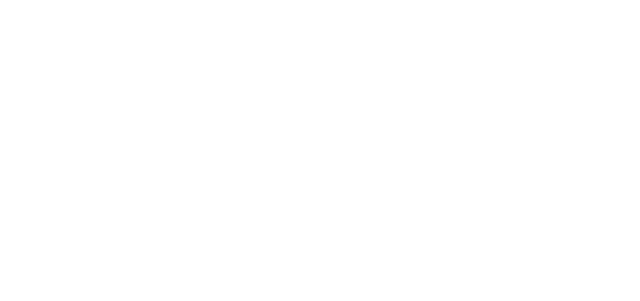
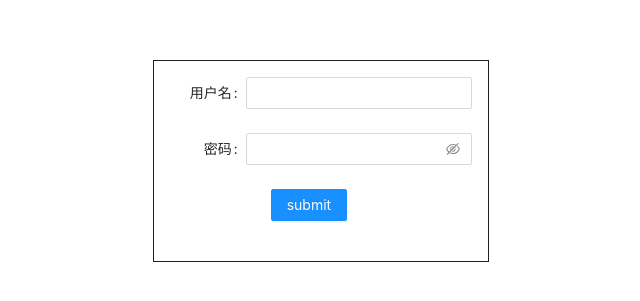
Before and after one commit to jiangxindong/note-online-font-end, a Vue app: page /login in a window 1280 px wide. Before the commit this address had no page. Shown: the part 239-540 px from the top of the page, without its empty margins (319-959 px from the left). Built offline with nearby package versions, Linux system fonts and the light colour scheme.

Commit message:
feat: login page

```diff
--- /dev/null
+++ b/src/api/auth.ts
@@ -0,0 +1,7 @@
+import request from '@/utils/request';
+const auth = {
+  login: (params: object) => {
+    return request.post('/auth/login', params);
+  },
+};
+export default auth;
--- a/src/components/Test.vue
+++ /dev/null
@@ -1,18 +0,0 @@
-<template>
-  <h1>test</h1>
-  <div class="test">
-    123
-  </div>
-</template>
-<script lang="ts">
-export default {};
-</script>
-<style lang="less" scoped>
-h1 {
-  color: red;
-}
-
-.test {
-  padding: 20px;
-}
-</style>
--- a/src/router/index.ts
+++ b/src/router/index.ts
@@ -2,13 +2,13 @@
 const routes: Array<RouteRecordRaw> = [
   {
     path: '/',
-    name: 'index',
-    component: () => import('@/views/index.vue'),
+    name: 'editor',
+    component: () => import('@/view/Index.vue'),
   },
   {
-    path: '/test',
-    name: 'test',
-    component: () => import('@/components/Test.vue'),
+    path: '/login',
+    name: 'login',
+    component: () => import('@/view/Login.vue'),
   },
 ];
 const router = createRouter({
--- a/src/views/Index.vue
+++ b/src/view/Index.vue
@@ -5,8 +5,10 @@
 <script setup lang="ts">
 import MdEditor from 'md-editor-v3';
 import 'md-editor-v3/lib/style.css';
+import request from "@/utils/request"
 import { ref } from 'vue';
 const text = ref('');
 </script>
 
-<style lang="less" scoped></style>
+<style lang="less" scoped>
+</style>
--- /dev/null
+++ b/src/view/Login.vue
@@ -0,0 +1,54 @@
+<template>
+  <div class="container">
+    <a-form :model="formState" :label-col="{ span: 6 }">
+      <a-form-item label="用户名" name="username">
+        <a-input v-model:value="formState.username"></a-input>
+      </a-form-item>
+      <a-form-item label="密码" name="password">
+        <a-input-password v-model:value="formState.password"></a-input-password>
+      </a-form-item>
+      <a-form-item :wrapper-col="{ span: 24, offset: 8 }">
+        <a-button type="primary" html-type="submit" @click="submit">submit</a-button>
+        <!-- <a-button style="margin-left: 10px">Cancel</a-button> -->
+      </a-form-item>
+    </a-form>
+  </div>
+</template>
+
+<script setup lang="ts">
+import { reactive, ref } from 'vue';
+import { useRouter } from 'vue-router';
+import auth from '@/api/auth'
+import * as storage from 'store';
+
+const router = useRouter();
+const formState = reactive({
+  username: '',
+  password: '',
+});
+const submit = () => {
+  auth.login(formState).then(resp => {
+    const { code, data } = resp;
+    if (code === 200000) {
+      storage.set("token", data);
+      router.push({
+        path: '/',
+      });
+    }
+  })
+};
+</script>
+
+<style lang="less" scoped>
+.container {
+  height: 100%;
+  display: flex;
+  justify-content: center;
+  align-items: center;
+}
+
+.ant-form {
+  padding: 16px;
+  border: 1px solid rgb(32, 31, 31);
+}
+</style>
```
Also changed, not shown: src/component/HelloWorld.vue (renamed from src/components/HelloWorld.vue).
